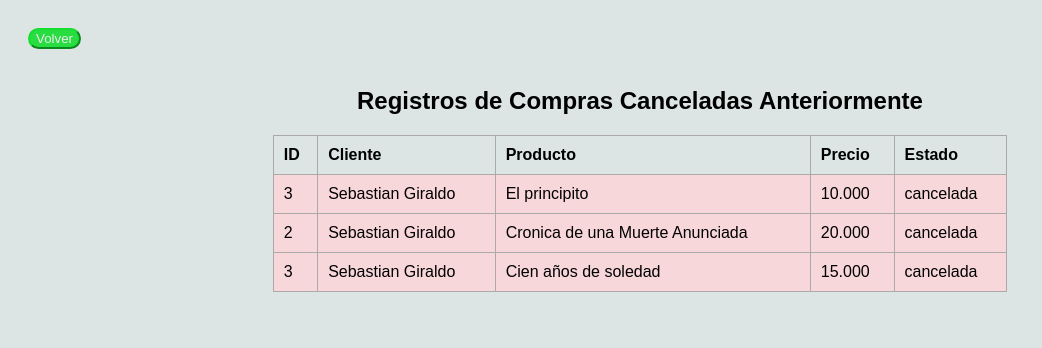
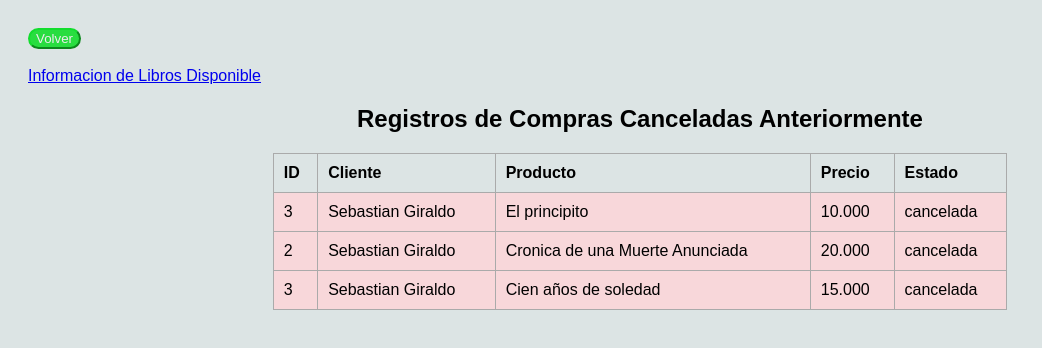
Before and after one commit to Daya-Mit/proyecto.appi, a website: page registros.html in a window 1280 px wide. Shown: the whole page, without its empty margins (0-1042 px from the left). Drawn offline with Linux system fonts and the light colour scheme.

Commit message:
Add files via upload

```diff
--- a/registros.html
+++ b/registros.html
@@ -35,6 +35,7 @@
 </head>
 <body>
     <a href="comprar.html"><button>Volver</button></a> <br> <br>
+    <a href="db.json">Informacion de Libros Disponible</a>
   <h2 style="text-align: center;">Registros de Compras Canceladas Anteriormente</h2>
   <table id="tabla-compras">
     <thead>
```
Also changed, not shown: comprar.html (+4 -0 lines).
